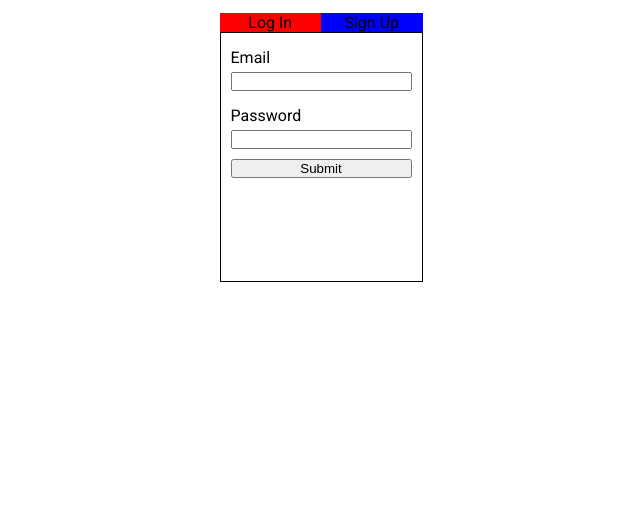
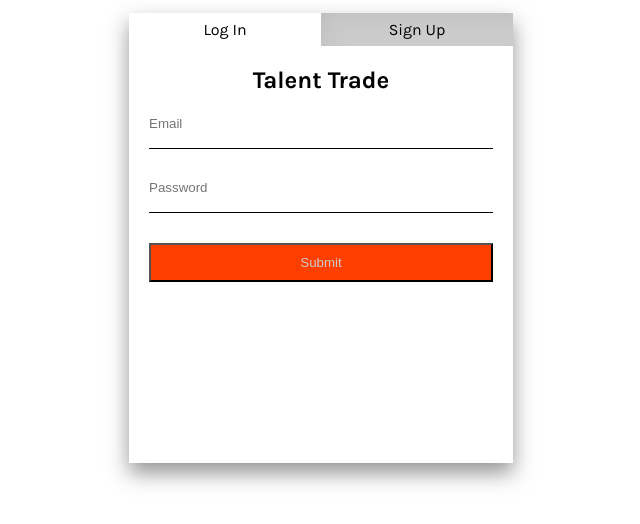
Before and after one commit to chingu-voyages/v8-geckos-team-05, a React (Create React App) app in the folder skill-trade-client/: page /login in a window 1280 px wide. Shown: the top 524 px of the page, without its empty margins (319-959 px from the left). Built offline with nearby package versions, Linux system fonts and the light colour scheme.

Commit message:
basically finished styling for login component

```diff
--- a/skill-trade-client/src/components/LoginSignup/LoginSignup.js
+++ b/skill-trade-client/src/components/LoginSignup/LoginSignup.js
@@ -50,6 +50,10 @@ class LoginSignup extends Component {
     const { passwordValue, secondPasswordValue } = this.state;
     const regex = /.*\s.*/;
 
+    if (!passwordValue.length || !secondPasswordValue.length) {
+      alert("password length cannot be zero");
+    }
+
     if (regex.test(passwordValue) || regex.test(secondPasswordValue)) {
       alert("no spaces allowed");
     }
--- a/skill-trade-client/src/components/LoginSignup/LoginView.js
+++ b/skill-trade-client/src/components/LoginSignup/LoginView.js
@@ -3,19 +3,22 @@ import React from "react";
 const LoginView = ({ handleInput, passwordValue, emailValue }) => {
   return (
     <div className="loginView">
-      <form action="" className="loginView__form">
-        <label htmlFor="email">Email</label>
+      <h2 className='loginView__header'>Talent Trade</h2>
+      <form action="" className="loginView__form" onSubmit={(e) => e.preventDefault()}>
+        {/* <label htmlFor="email">Email</label> */}
         <input
           className="loginView__form__input loginView__form__input--email"
           type="email"
+          placeholder="Email"
           value={emailValue}
           onChange={handleInput("email")}
           name="email"
         />
-        <label htmlFor="password">Password</label>
+        {/* <label htmlFor="password">Password</label> */}
         <input
           className="loginView__form__input loginView__form__input--password"
           type="password"
+          placeholder="Password"
           value={passwordValue}
           onChange={handleInput("password")}
           name="password"
--- a/skill-trade-client/src/components/LoginSignup/SignupView.js
+++ b/skill-trade-client/src/components/LoginSignup/SignupView.js
@@ -9,31 +9,32 @@ const SignupView = ({
 }) => {
   return (
     <div className="signupView">
+    <h2 className='signupView__header'>Talent Trade</h2>
       <form
         action=""
         className="signupView__form"
         onSubmit={handleConfirmPassword}
       >
-        <label htmlFor="email">Email</label>
         <input
           className="signupView__form__input signupView__form__input--email"
           type="email"
+          placeholder="Email"
           value={emailValue}
           onChange={handleInput("email")}
           name="email"
         />
-        <label htmlFor="password">Password</label>
         <input
           className="signupView__form__input signupView__form__input--password"
           type="password"
+          placeholder="Password"
           value={passwordValue}
           onChange={handleInput("password")}
           name="password"
         />
-        <label htmlFor="confirmPassword">Confirm Password</label>
         <input
           className="signupView__form__input signupView__form__input--password"
           type="password"
+          placeholder="Confirm password"
           value={secondPasswordValue}
           onChange={handleInput("secondPassword")}
           name="confirmPassword"
--- a/skill-trade-client/src/index.css
+++ b/skill-trade-client/src/index.css
@@ -1,4 +1,5 @@
 @import url("https://fonts.googleapis.com/css?family=Roboto");
+@import url("https://fonts.googleapis.com/css?family=Karla:400,700");
 @import url("https://fonts.googleapis.com/css?family=Karla:400,700");
 * {
   margin: 0;
@@ -377,13 +378,23 @@ body {
 
 .loginComponent {
   display: flex;
+  font-family: "Karla", sans-serif;
   margin: 1vw 0 0 0;
   justify-content: center; }
   .loginComponent__container {
     display: flex;
-    flex-direction: column; }
+    width: 30vw;
+    flex-direction: column;
+    -webkit-box-shadow: 0px 10px 20px 0px rgba(50, 50, 50, 0.52);
+    -moz-box-shadow: 0px 10px 20px 0px rgba(50, 50, 50, 0.52);
+    box-shadow: 0px 10px 20px 0px rgba(50, 50, 50, 0.52); }
+    @media (max-width: 512px) {
+      .loginComponent__container {
+        height: 50vh;
+        width: 90vw; } }
   .loginComponent__button {
-    text-align: center; }
+    text-align: center;
+    padding: 7px; }
     .loginComponent__buttonContainer {
       display: flex;
       justify-items: space-evenly;
@@ -396,35 +407,64 @@ body {
 
 .loginView {
   display: flex;
-  flex-direction: column;
-  height: 500px; }
+  padding: 20px;
+  flex-direction: column; }
+  .loginView__header {
+    text-align: center; }
   .loginView__form {
     display: flex;
     flex-direction: column;
-    padding: 10px;
-    height: 50%;
-    border: 1px solid black; }
+    height: 50%; }
     .loginView__form__input {
+      border: 0;
+      border-bottom: 1px solid black;
+      height: 130px;
       margin: 5px 0px 10px 0px; }
-    .loginView__form > label {
-      margin-top: 5px; }
+      .loginView__form__input:focus {
+        outline: none; }
+    .loginView__form > [type="submit"] {
+      margin: 20px 0px 0px 0px;
+      outline: none;
+      box-shadow: none;
+      padding: 10px;
+      background: #ff3f00;
+      color: #cccccc;
+      transition: 0.3s; }
+      .loginView__form > [type="submit"]:hover {
+        color: white; }
 
 .signupView {
   display: flex;
-  flex-direction: column;
-  height: 500px; }
+  padding: 20px;
+  flex-direction: column; }
+  .signupView__header {
+    text-align: center; }
   .signupView__form {
     display: flex;
     flex-direction: column;
-    padding: 10px;
-    border: 1px solid black; }
+    height: 50%; }
     .signupView__form__input {
+      border: 0;
+      border-bottom: 1px solid black;
+      height: 130px;
       margin: 5px 0px 10px 0px; }
-    .signupView__form > label {
-      margin-top: 5px; }
+      .signupView__form__input:focus {
+        outline: none; }
+    .signupView__form > [type="submit"] {
+      outline: none;
+      box-shadow: none;
+      padding: 10px;
+      background: #ff3f00;
+      color: #cccccc;
+      transition: 0.3s; }
+      .signupView__form > [type="submit"]:hover {
+        color: white; }
 
 .activeTab {
-  background: red; }
+  background: #fff; }
 
 .inactiveTab {
-  background: blue; }
+  background: #cccccc;
+  -webkit-box-shadow: inset 10px 11px 33px -18px rgba(0, 0, 0, 0.12);
+  -moz-box-shadow: inset 10px 11px 33px -18px rgba(0, 0, 0, 0.12);
+  box-shadow: inset 10px 11px 33px -18px rgba(0, 0, 0, 0.12); }
--- a/skill-trade-client/src/sass/abstracts/_color.scss
+++ b/skill-trade-client/src/sass/abstracts/_color.scss
@@ -6,3 +6,5 @@ $profile-bg-header: #fcfcfc;
 $tertiary-color: #fffffc;
 $text-color: #51504e;
 $font-family-main: Roboto;
+$chris-font: 'Karla', sans-serif;
+$dashboard-grid-color: #cccccc;
--- a/skill-trade-client/src/sass/components/_loginSignup.scss
+++ b/skill-trade-client/src/sass/components/_loginSignup.scss
@@ -1,15 +1,26 @@
 .loginComponent {
     display: flex;
+    font-family: $chris-font;
     margin: 1vw 0 0 0;
     justify-content: center;
 
     &__container {
         display: flex;
+        width: 30vw;
         flex-direction: column;
+        -webkit-box-shadow: 0px 10px 20px 0px rgba(50, 50, 50, 0.52);
+        -moz-box-shadow: 0px 10px 20px 0px rgba(50, 50, 50, 0.52);
+        box-shadow: 0px 10px 20px 0px rgba(50, 50, 50, 0.52);
+
+        @media (max-width: 512px) {
+            height: 50vh;
+            width: 90vw;
+        }
     }
 
     &__button {
         text-align: center;
+        padding: 7px;
 
         &Container {
             display: flex;
@@ -19,65 +30,103 @@
         }
 
         &--logInTab {
-           flex: 1;
-            // width: 100%;
+            flex: 1;
         }
 
         &--signUpTab {
             flex: 1;
-            // width: 100%;
         }
     }
 }
 
 .loginView {
     display: flex;
+    padding: 20px;
     flex-direction: column;
-    height: 500px;
+
+    &__header {
+        text-align: center;
+    }
 
     &__form {
         display: flex;
         flex-direction: column;
-        padding: 10px;
         height: 50%;
-        border: 1px solid black;
 
         &__input {
+            border: 0;
+            border-bottom: 1px solid black;
+            height: 130px;
             margin: 5px 0px 10px 0px;
+
+            &:focus {
+                outline: none;
+            }
         }
 
-        & > label {
-            margin-top: 5px;
+        &>[type="submit"] {
+            margin: 20px 0px 0px 0px;
+            outline: none;
+            box-shadow: none;
+            padding: 10px;
+            background: $primary-color;
+            color: $dashboard-grid-color;
+            transition: 0.3s;
+
+            &:hover {
+                color: white;
+            }
         }
     }
 }
 
 .signupView {
     display: flex;
+    padding: 20px;
     flex-direction: column;
-    height: 500px;
+
+    &__header {
+        text-align: center;
+    }
 
     &__form {
         display: flex;
         flex-direction: column;
-        padding: 10px;
-        border: 1px solid black;
-
+        height: 50%;
 
         &__input {
+            border: 0;
+            border-bottom: 1px solid black;
+            height: 130px;
             margin: 5px 0px 10px 0px;
+
+            &:focus {
+                outline: none;
+            }
         }
 
-        & > label {
-            margin-top: 5px;
+        &>[type="submit"] {
+            outline: none;
+            box-shadow: none;
+            padding: 10px;
+            background: $primary-color;
+            color: $dashboard-grid-color;
+            transition: 0.3s;
+
+            &:hover {
+                color: white;
+            }
         }
     }
 }
 
 .activeTab {
-    background: red;
+    background: #fff;
 }
 
 .inactiveTab {
-    background: blue;
+    background: $dashboard-grid-color;
+    -webkit-box-shadow: inset 10px 11px 33px -18px rgba(0, 0, 0, 0.12);
+    -moz-box-shadow: inset 10px 11px 33px -18px rgba(0, 0, 0, 0.12);
+    box-shadow: inset 10px 11px 33px -18px rgba(0, 0, 0, 0.12);
 }
--- a/skill-trade-client/src/sass/main.scss
+++ b/skill-trade-client/src/sass/main.scss
@@ -1,4 +1,5 @@
 @import url("https://fonts.googleapis.com/css?family=Roboto");
+@import url('https://fonts.googleapis.com/css?family=Karla:400,700');
 
 @import "base/base";
 @import "base/responsive";
```
